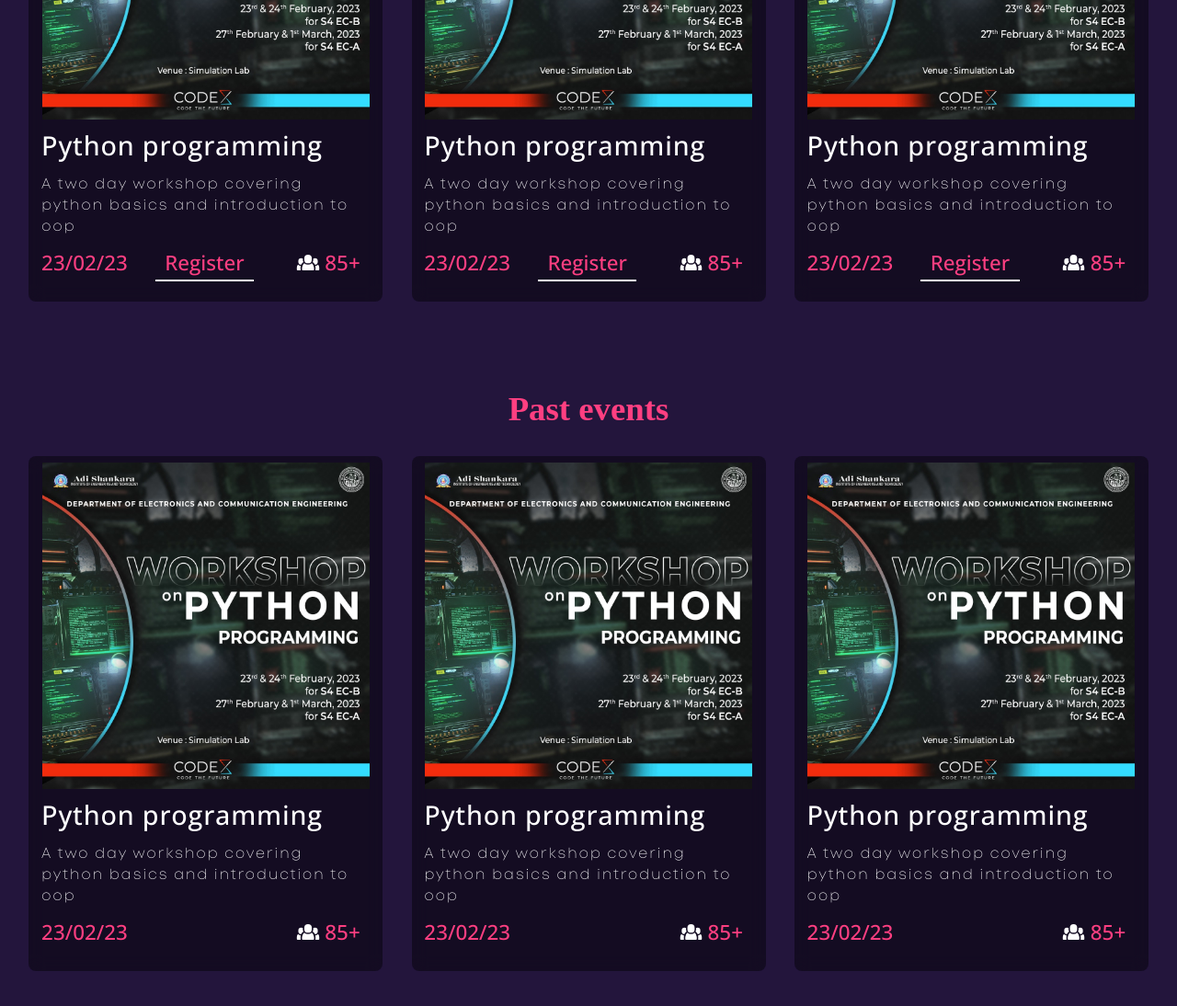
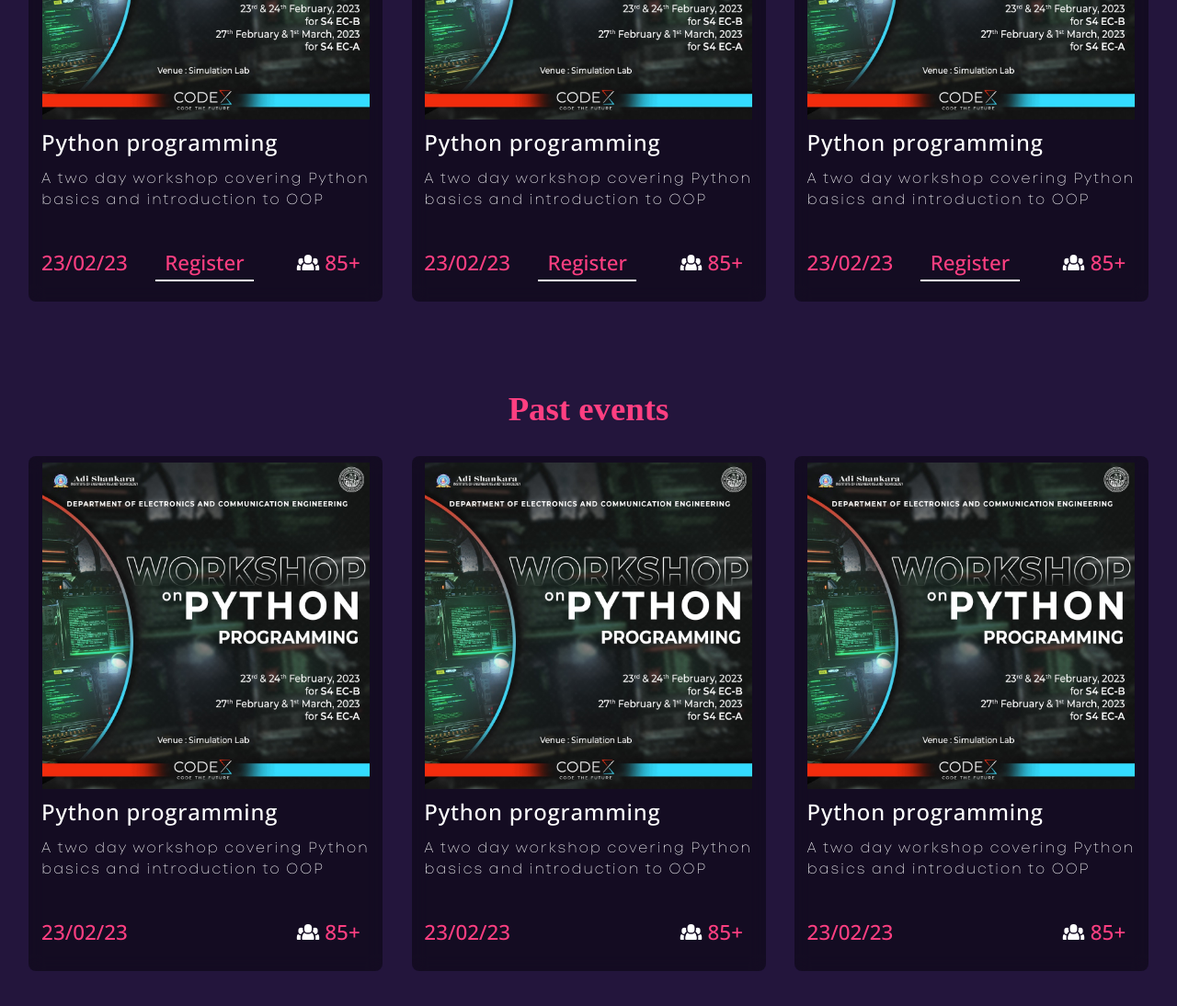
Before and after one commit to sreyas40/CodeX, a plain HTML site: page events.html in a window 1280 px wide. Shown: the part 480-1574 px from the top of the page at 92% size. Drawn offline with nearby package versions, Linux system fonts and the light colour scheme; a web font is replaced by a local one.

Commit message:
ui changes

```diff
--- a/events.html
+++ b/events.html
@@ -52,7 +52,7 @@
                         alt="python workshop"></div>
                 <div class="event_intro">
                     <h3>Python programming</h3>
-                    <p class="description">A two day workshop covering python basics and introduction to oop</p>
+                    <p class="description">A two day workshop covering Python basics and introduction to OOP</p>
                 </div>
                 <div class="event_stats">
                     <div>23/02/23</div>
@@ -71,7 +71,7 @@
                         alt="python workshop"></div>
                 <div class="event_intro">
                     <h3>Python programming</h3>
-                    <p class="description">A two day workshop covering python basics and introduction to oop</p>
+                    <p class="description">A two day workshop covering Python basics and introduction to OOP</p>
                 </div>
                 <div class="event_stats">
                     <div>23/02/23</div>
@@ -89,7 +89,7 @@
                         alt="python workshop"></div>
                 <div class="event_intro">
                     <h3>Python programming</h3>
-                    <p class="description">A two day workshop covering python basics and introduction to oop</p>
+                    <p class="description">A two day workshop covering Python basics and introduction to OOP</p>
                 </div>
                 <div class="event_stats">
                     <div>23/02/23</div>
@@ -113,7 +113,7 @@
                 </div>
                 <div class="event_intro">
                     <h3>Python programming</h3>
-                    <p class="description">A two day workshop covering python basics and introduction to oop</p>
+                    <p class="description">A two day workshop covering Python basics and introduction to OOP</p>
                 </div>
                 <div class="event_stats">
                     <div>23/02/23</div>
@@ -132,7 +132,7 @@
                 </div>
                 <div class="event_intro">
                     <h3>Python programming</h3>
-                    <p class="description">A two day workshop covering python basics and introduction to oop</p>
+                    <p class="description">A two day workshop covering Python basics and introduction to OOP</p>
                 </div>
                 <div class="event_stats">
                     <div>23/02/23</div>
@@ -151,7 +151,7 @@
                 </div>
                 <div class="event_intro">
                     <h3>Python programming</h3>
-                    <p class="description">A two day workshop covering python basics and introduction to oop</p>
+                    <p class="description">A two day workshop covering Python basics and introduction to OOP</p>
                 </div>
                 <div class="event_stats">
                     <div>23/02/23</div>
--- a/styles/events.css
+++ b/styles/events.css
@@ -45,7 +45,7 @@ h3 {
     /* font-family: 'Simplifica'; */
     letter-spacing: .05rem;
     /* font-weight: 800; */
-    font-size: clamp(1.8rem, 2vw, 1.8rem);
+    font-size: clamp(1.5rem, 2vw, 1.5rem);
     margin: 0;
     padding: 2%;
     box-sizing: border-box;
```
